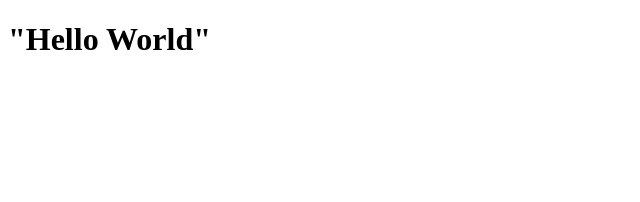
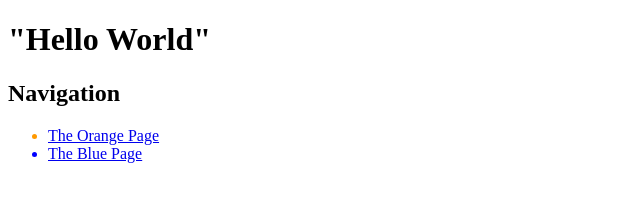
Before and after one commit to anandanewb/testdrivegit, a plain HTML site: page hello.html in a window 1280 px wide. Shown: the whole page, without its empty margins (0-640 px from the left). Drawn offline with Linux system fonts and the light colour scheme.

Commit message:
Add navigation links

```diff
--- a/hello.html
+++ b/hello.html
@@ -6,5 +6,14 @@
 </head>
 <body>
 	<h1> "Hello World" </h1>
+	<h2> Navigation </h2>
+	<ul>
+		<li style="color: #F90">
+			<a href="orange.html"> The Orange Page </a>
+		</li>
+		<li style="color: #00F">
+			<a href="blue.html"> The Blue Page </a>
+		</li>
+	</ul>
 </body>
 </html>
```
Also changed, not shown: blue.html (+3 -0 lines), orange.html (+4 -1 lines).
